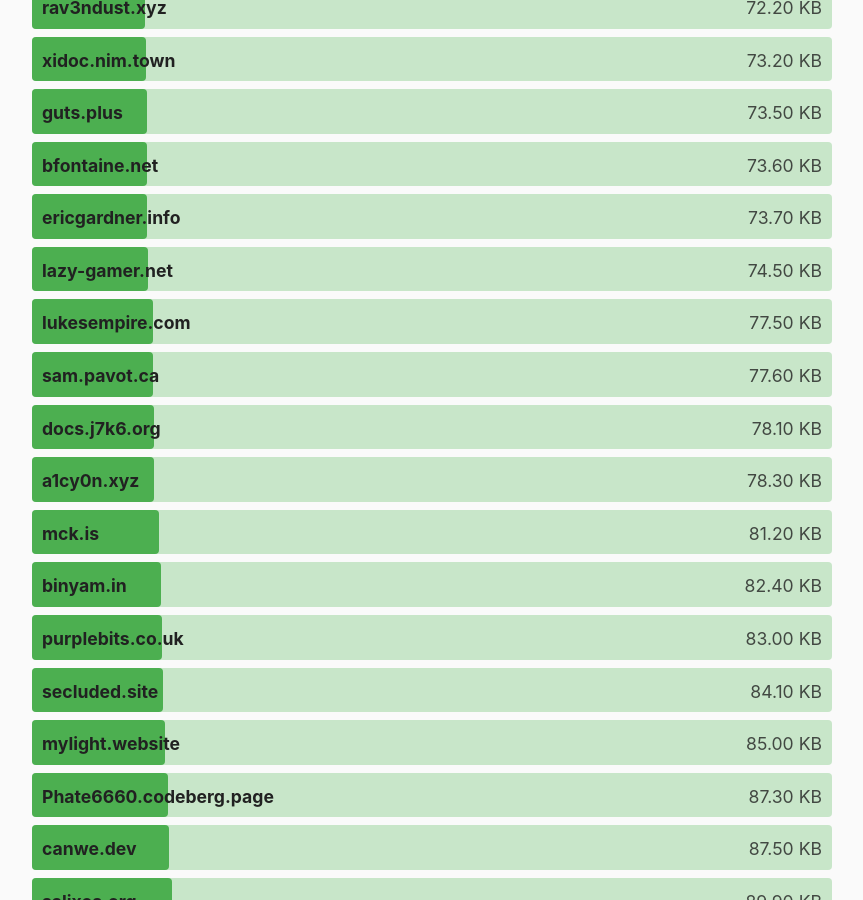
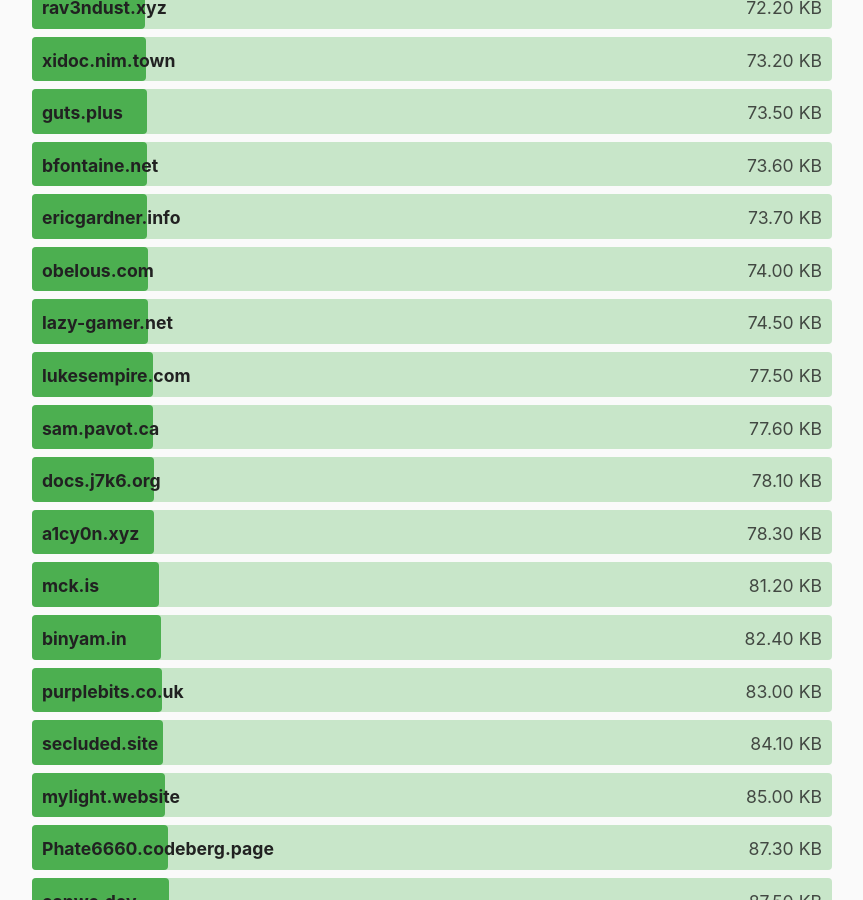
Before and after one commit to kevquirk/512kb.club, a Jekyll site: the page built from index.md, in a window 1280 px wide and 900 px high, scrolled down 10477 px. Shown: the whole window, without its empty margins (208-1071 px from the left). Built offline with Jekyll 4.4.1, drawn with Linux system fonts in a browser that asks for light colours.

Commit message:
Update size of Obelous.com

```diff
--- a/_data/sites.yml
+++ b/_data/sites.yml
@@ -1120,8 +1120,8 @@
 
 - domain: obelous.com
   url: https://obelous.com/
-  size: 377
-  last_checked: 2021-12-06
+  size: 74
+  last_checked: 2022-01-04
 
 - domain: oh.mg
   url: https://oh.mg/
```
